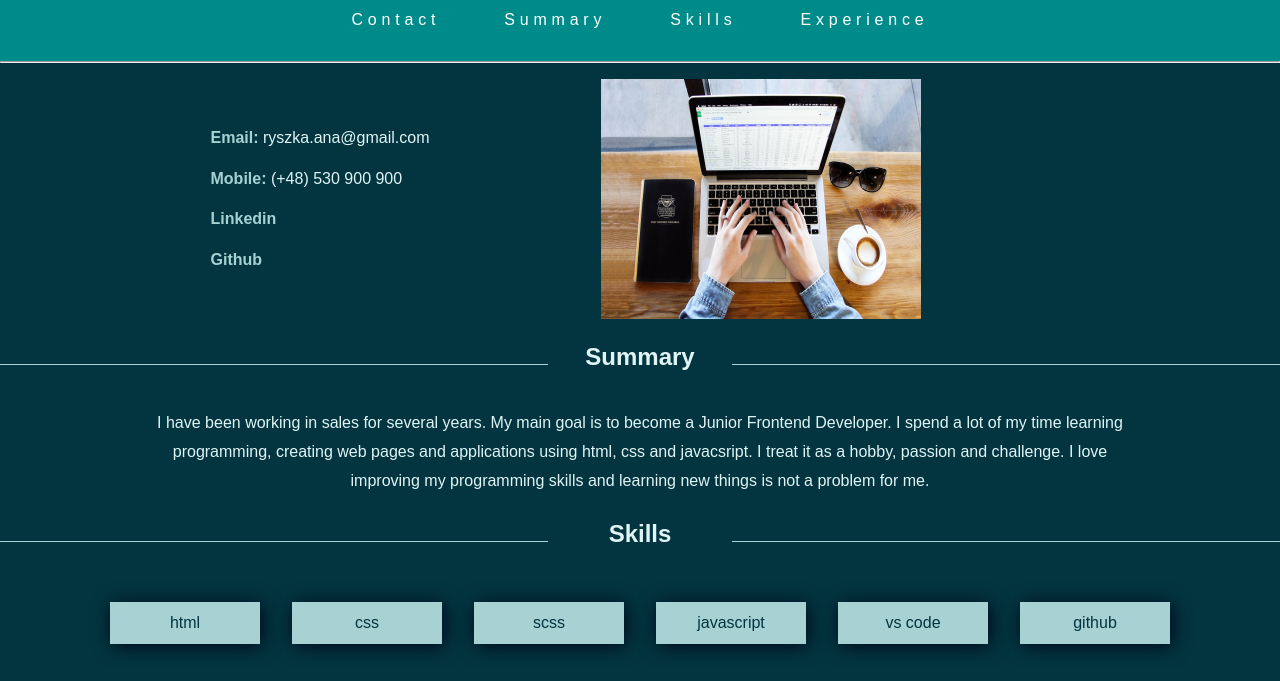
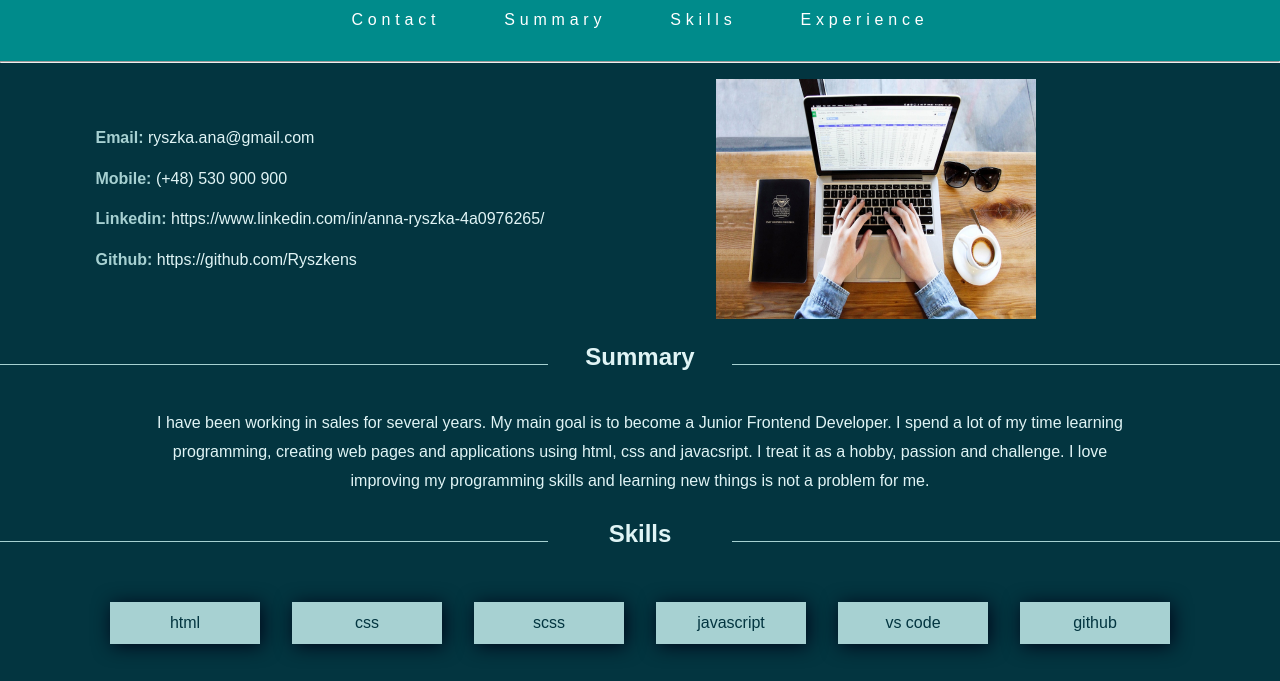
Before and after one commit to Ryszkens/test2, a plain HTML site: page index.html in a window 1280 px wide. Shown: the part 90-771 px from the top of the page. Drawn offline with Linux system fonts and the light colour scheme.

Commit message:
feat: change contact info

```diff
--- a/index.html
+++ b/index.html
@@ -28,8 +28,8 @@
             <div class="contact-info">
                 <p><span>Email:</span> ryszka.ana@gmail.com</p>
                 <p><span>Mobile:</span> (+48) 530 900 900</p>
-                <p><span><a href="https://www.linkedin.com/in/anna-ryszka-4a0976265/">Linkedin</a></span></p>
-                <p><span><a href="https://github.com/Ryszkens">Github</a></span></p>
+                <p><span> Linkedin:</span> https://www.linkedin.com/in/anna-ryszka-4a0976265/</p>
+                <p><span>Github: </span> https://github.com/Ryszkens</p>
             </div>
             <div class="img-box">
                 <img class="img-box" src="img/notebook-1850613_1280.jpg" alt="hands on laptop keyboard">
```
